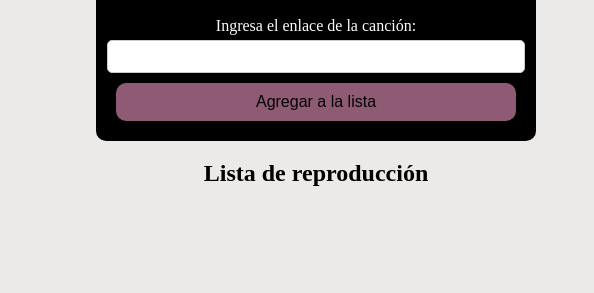
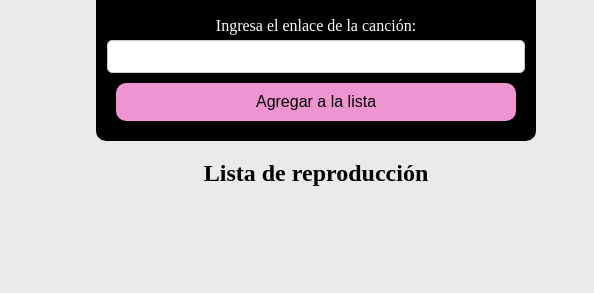
Before and after one commit to Lissie23/Pip-y-Pop, a plain HTML site: page index.html in a window 1280 px wide. In both pictures the pointer is over the button "Agregar a la lista". Shown: the part 403-696 px from the top of the page, 644-1238 px from the left. Drawn offline with Linux system fonts and the light colour scheme.

```diff
--- a/index.css
+++ b/index.css
@@ -23,7 +23,6 @@ body{
     display: flex;
     text-align: center;
 }
-
 
 #song_form{
     background: black;
@@ -63,10 +62,14 @@ body{
     transition: background 0.3s ease;
 }
 
-    button:hover{
-        background: #8f5b74;
+.submitt:hover{
+    background: #ee94d0;
 }
 
 #play_list{
     list-style-type: square;
 }
+
+.delete-btn:hover{
+background: rgb(204, 68, 68);
+}
--- a/index.html
+++ b/index.html
@@ -23,7 +23,7 @@
         <label for="url_song">Ingresa el enlace de la canción:</label>
         <input id="url_song" type="url" required>
 
-        <button type="submit">Agregar a la lista</button>
+        <button class="submitt" type="submit">Agregar a la lista</button>
     </form>
 
     <!--Lista de canciones-->
```
Lines whose indentation alone changed are shown as unchanged.
